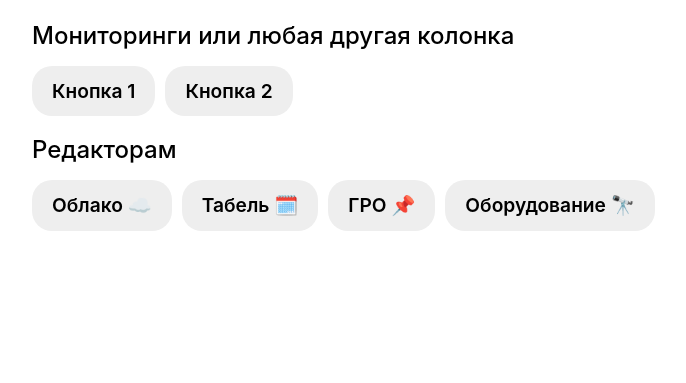
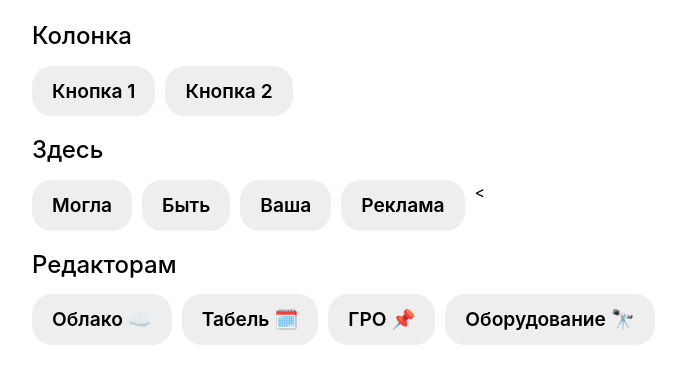
Before and after one commit to adlenadlen/standart, a plain HTML site: page balkhash/index.html in a window 1280 px wide. Shown: the part 127-510 px from the top of the page, without its empty margins (178-864 px from the left). Drawn offline with Linux system fonts and the light colour scheme.

Commit message:
Update index.html

```diff
--- a/balkhash/index.html
+++ b/balkhash/index.html
@@ -15,8 +15,12 @@
 		</nav>
 		<h1>Балхаш</h1>
 		<section>
-			<h2>Мониторинги или любая другая колонка</h2>
+			<h2>Колонка</h2>
 			<div><a href="/" class=b>Кнопка 1</a><a href="/" class=b>Кнопка 2</a></div>
+		</section>
+		<section>
+			<h2>Здесь</h2>
+			<div><a href="/" class=b>Могла</a><a href="/" class=b>Быть</a><a href="/" class=b>Ваша</a><a href="/" class=b>Реклама</a><</div>
 		</section>
 		<section>
 			<h2>Редакторам</h2>
```
